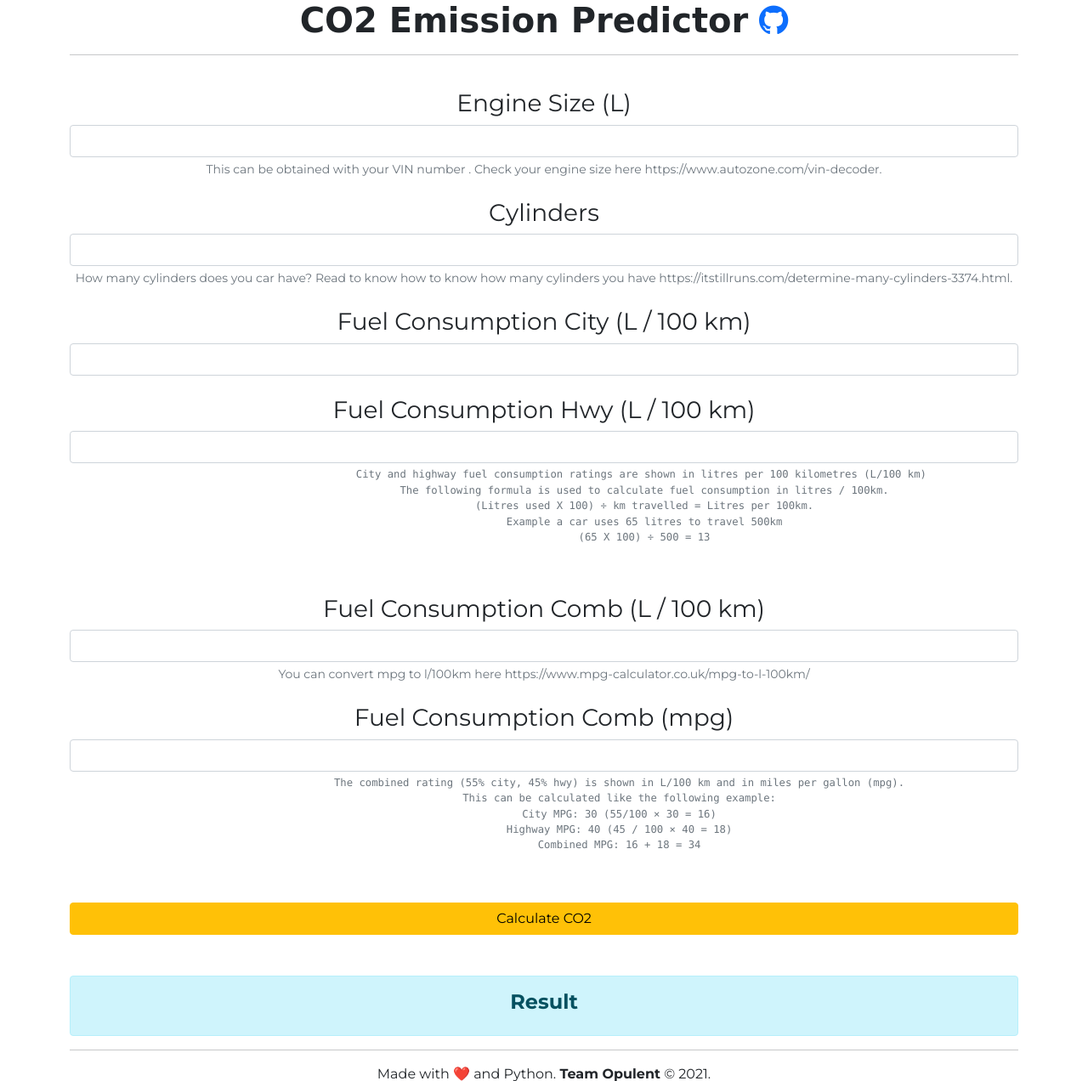
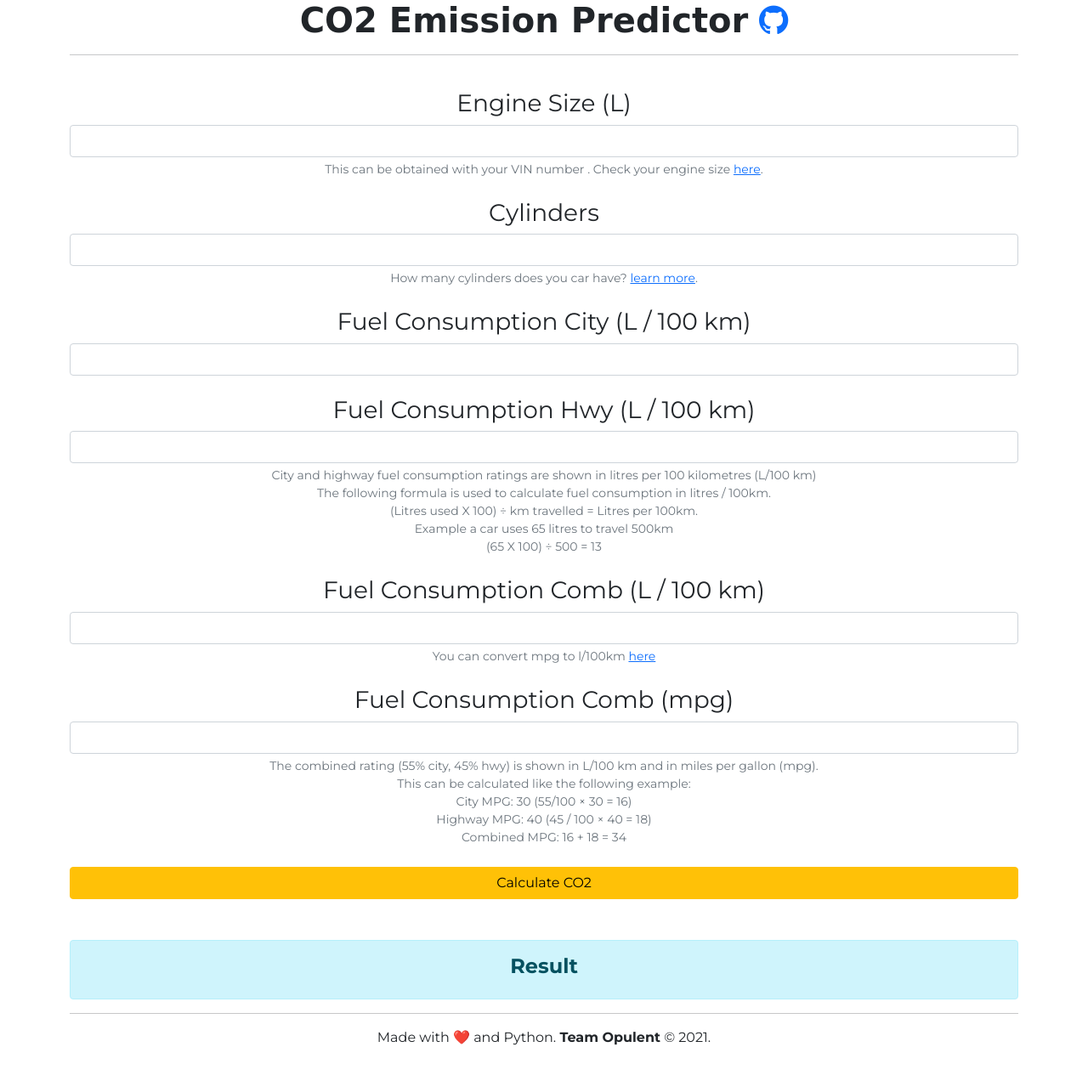
Before and after one commit to Samuel-2626/emission-predictor, a Flask app: page / in a window 1280 px wide. Shown: the top 1272 px of the page at 85% size. After the commit the page ends 1230 px from the top, so only its background shows below. Run offline with Flask 2, Linux system fonts and the light colour scheme; parts of the project's set-up code (start-up, migrations or seed data) failed here and were passed over; some web fonts are replaced.

```diff
--- a/templates/index.html
+++ b/templates/index.html
@@ -43,11 +43,11 @@
     <form action="{{ url_for('predict')}}" method="post">
       <h3>Engine Size (L)</h3>
     	<input name="Engine Size(L)" required="required" class="form-control" type="number" placeholder="" min="1" max="7" />
-		<div class="form-text">This can be obtained with your VIN number . Check your engine size here https://www.autozone.com/vin-decoder.</div>
+		<div class="form-text">This can be obtained with your VIN number . Check your engine size <a href="https://www.autozone.com/vin-decoder" target="_blank">here</a>.</div>
        <br>
        <h3>Cylinders</h3>
         <input name="Cylinders" required="required" class="form-control" type="number" min="4" max="8" />
-		<div class="form-text">How many cylinders does you car have? Read to know how to know how many cylinders you have https://itstillruns.com/determine-many-cylinders-3374.html.</div>
+		<div class="form-text">How many cylinders does you car have? <a href="https://itstillruns.com/determine-many-cylinders-3374.html" target="_blank">learn more</a>.</div>
         <br>
         <h3>Fuel Consumption City (L / 100 km)</h3>
         <input name="Fuel Consumption City (L/100 km)" required="required" class="form-control" type="number" min="1" max="30" />
@@ -55,29 +55,37 @@
         <h3>Fuel Consumption Hwy (L / 100 km)</h3>
 		<input name="Fuel Consumption Hwy (L/100 km)" required="required" class="form-control" type="number" min="1" max="30" />
 		<div class="form-text">
-			<pre>
+
 				City and highway fuel consumption ratings are shown in litres per 100 kilometres (L/100 km)
+				<br>
 				The following formula is used to calculate fuel consumption in litres / 100km.
+				<br>
 				(Litres used X 100) ÷ km travelled = Litres per 100km.
+				<br>
 				Example a car uses 65 litres to travel 500km
+				<br>
 				(65 X 100) ÷ 500 = 13
-			</pre>
+
 		</div>
     <br>
     <h3>Fuel Consumption Comb (L / 100 km)</h3>
         <input name="Fuel Consumption Comb (L/100 km)" required="required" class="form-control" type="number" min="1" max="30"/>
-		<div class="form-text">You can convert mpg to l/100km here https://www.mpg-calculator.co.uk/mpg-to-l-100km/</div>
+		<div class="form-text">You can convert mpg to l/100km <a href="https://www.mpg-calculator.co.uk/mpg-to-l-100km/" target="_blank">here</a></div>
         <br>
         <h3>Fuel Consumption Comb (mpg)</h3>
         <input name="Fuel Consumption Comb (mpg)" required="required" class="form-control" type="number" min="1" max="100" />
 		<div class="form-text">
-			<pre>
+
 			The combined rating (55% city, 45% hwy) is shown in L/100 km and in miles per gallon (mpg).
+			<br>
 			This can be calculated like the following example:
+			<br>
 			City MPG: 30 (55/100 × 30 = 16)
+			<br>
 			Highway MPG: 40 (45 / 100 × 40 = 18)
+			<br>
 			Combined MPG: 16 + 18 = 34
-			</pre>
+
 		</div>
 
         <br>
```
